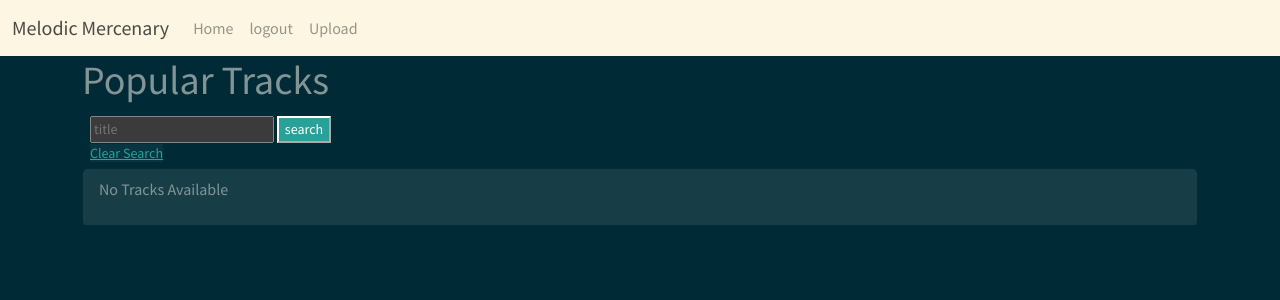
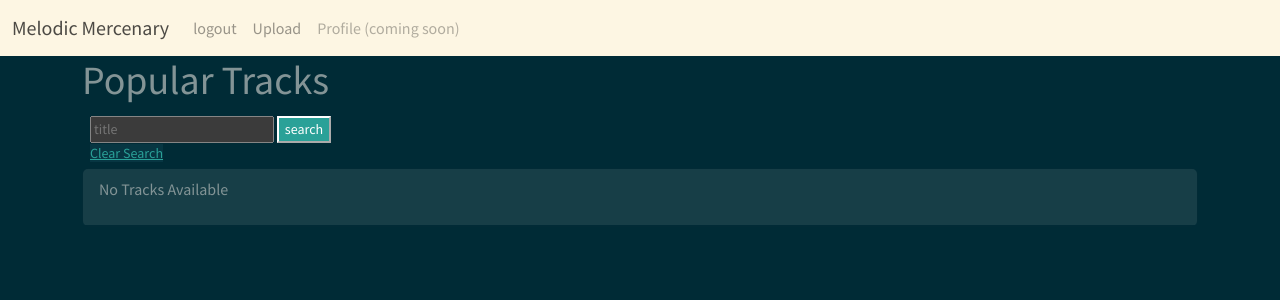
Before and after one commit to V3rita2/capstone, a Django app: page /home/ in a window 1280 px wide. Shown: the top 300 px of the page. Run offline with Django 3.2, Linux system fonts and the light colour scheme; the visitor is signed in with stand-in values (Sample User, id 1); data that the repository does not hold is empty; some libraries are stand-ins or nearby versions.

Commit message:
changes logo to home link in nav

```diff
--- a/capstone/melodic/templates/base.html
+++ b/capstone/melodic/templates/base.html
@@ -13,7 +13,7 @@
 <body>
     <nav class="navbar navbar-expand-lg navbar-light bg-light">
         <div class="container-fluid">
-          <a class="navbar-brand" href="#">Melodic Mercenary</a>
+          <a class="navbar-brand" href="/home">Melodic Mercenary</a>
           {% if user.is_authenticated %}
           <button class="navbar-toggler" type="button" data-bs-toggle="collapse" data-bs-target="#navbarSupportedContent" aria-controls="navbarSupportedContent" aria-expanded="false" aria-label="Toggle navigation">
             <span class="navbar-toggler-icon"></span>
@@ -21,13 +21,13 @@
           <div class="collapse navbar-collapse" id="navbarSupportedContent">
             <ul class="navbar-nav me-auto mb-2 mb-lg-0">
               <li class="nav-item">
-                <a class="nav-link" aria-current="page" href="/home">Home</a>
-              </li>
-              <li class="nav-item">
                 <a class="nav-link" href="{% url 'logout' %}">logout</a>
               </li>
               <li class="nav-item">
                 <a class="nav-link" href="/home/new-track">Upload</a>
+              </li>
+              <li class="nav-item">
+                <a class="nav-link disabled" href="/profile">Profile (coming soon)</a>
               </li>
             </ul>
             {% else %}
```
